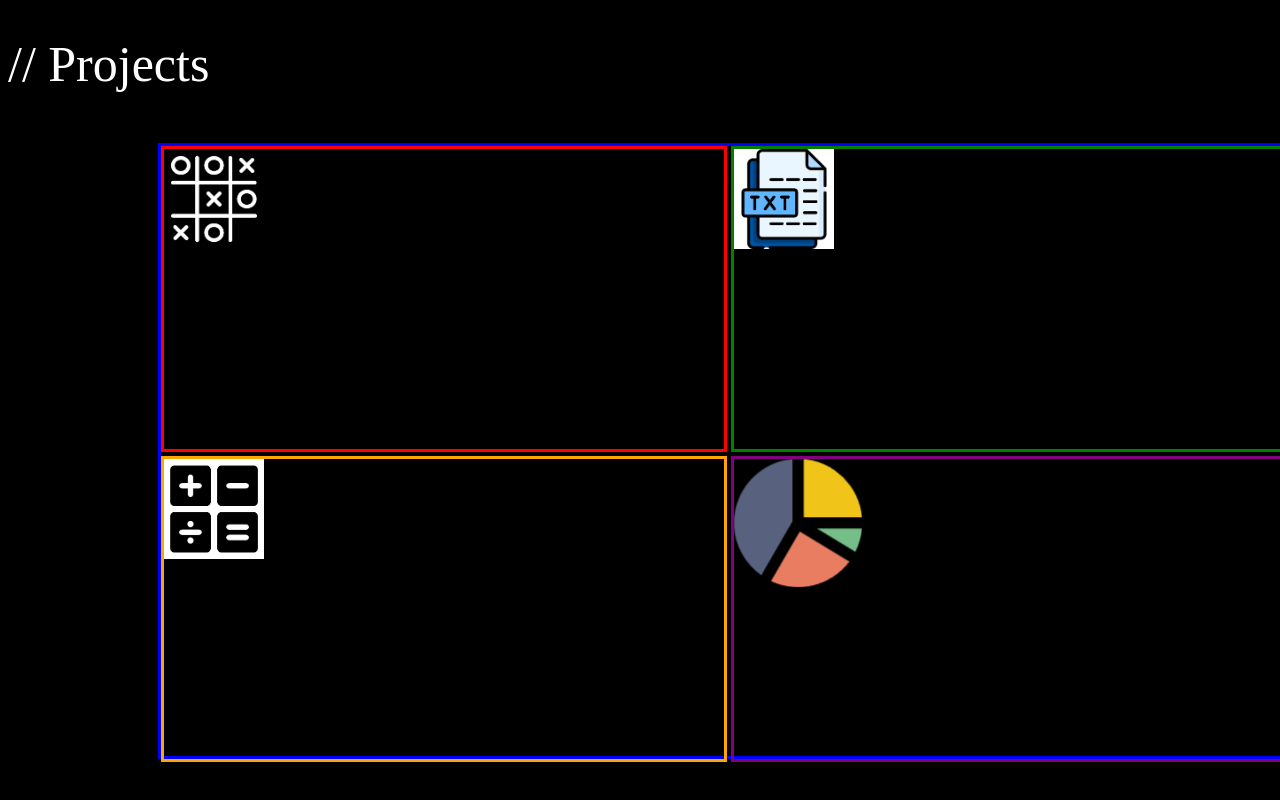
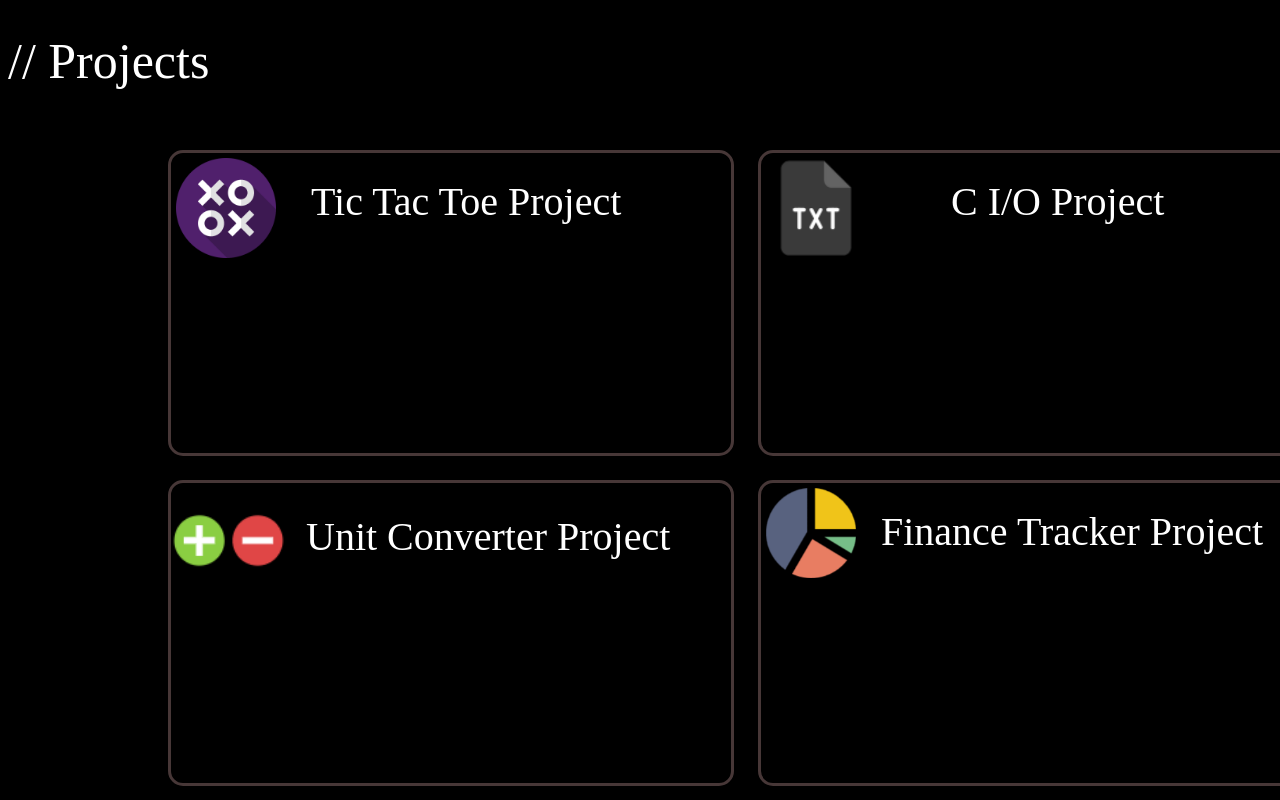
Before and after one commit to BraydenHipp/BraydenHipp.github.io, a plain HTML site: page index.html in a window 1280 px wide. Shown: the part 940-1740 px from the top of the page. Before the commit the page ends 1707 px from the top, so only its background shows below. Drawn offline with Linux system fonts and the light colour scheme; a web font is replaced by a local one.

Commit message:
Changed around some of the icons and added project description headers

```diff
--- a/index.html
+++ b/index.html
@@ -91,27 +91,43 @@
     <div class="project-boxes-container">
 
       <div class="tic-tac-toe-project">
-        <div>
-          <img class="tic-tac-toe-icon" src="images/tictactoe.png">
-        </div>
+
+        <img class="tic-tac-toe-icon" src="images/tic-tac-toe-icon.png">
+
+        <p class="tic-tac-toe-header">
+          Tic Tac Toe Project
+        </p>
+
       </div>
 
       <div class="c-io-project">
-        <div>
-          <img class="text-file-icon" src="images/text_file_icon.png">
-        </div>
+
+          <img class="text-file-icon" src="images/text-file-icon.png">
+
+          <p class="c-io-header">
+            C I/O Project
+          </p>
+
       </div>
 
       <div class="unit-converter-project">
-        <div>
-          <img class="math-symbols-icon" src="images/math_symbols.png">
-        </div>
+
+        <img class="math-symbols-icon" src="images/addition-subtraction-icon.png">
+
+        <p class="unit-converter-header">
+          Unit Converter Project
+        </p>
+
       </div>
 
       <div class="finance-tracker-project">
-        <div>
-          <img class="pie-char-icon" src="images/pie_chart_icon.png">
-        </div>
+
+        <img class="pie-chart-icon" src="images/pie_chart_icon.png">
+
+        <p class="finance-tracker-header">
+          Finance Tracker Project
+        </p>
+
       </div>
 
     </div>
--- a/style.css
+++ b/style.css
@@ -40,7 +40,6 @@ p {
 
 .top-bar {
   display: flex;
-  border-bottom-style: solid;
   padding-top: 10px;
 }
 
@@ -169,67 +168,130 @@ p {
 }
 
 .project-boxes-container {
-  border-color: blue;
-  border-style: solid;
+
   display: block;
   height: 610px;
-  width: 1155px;
+  width: 1200px;
   margin-left: 150px;
   margin-right: 300px;
 }
 
 .tic-tac-toe-project {
-  border-color: red;
+  border-color: rgb(71, 55, 55);
   border-style: solid;
   display: inline-block;
   height: 300px;
   width: 560px;
   contain: strict; /* Makes it so the container doesn't move*/
+  border-radius: 15px;
+  margin: 10px;
+  transition: transform 0.3s ease;
 }
 
 .c-io-project {
-  border-color: green;
+  border-color: rgb(71, 55, 55);
   border-style: solid;
   display: inline-block;
   width: 560px;
   height: 300px;
   contain: strict;
+  border-radius: 15px;
+  margin: 10px;
+  transition: transform 0.3s ease;
 }
 
 .unit-converter-project {
-  border-color: orange;
+  border-color: rgb(71, 55, 55);
   border-style: solid;
   display: inline-block;
   width: 560px;
   height: 300px;
   contain: strict;
+  border-radius: 15px;
+  margin: 10px;
+  transition: transform 0.3s ease;
 }
 
 .finance-tracker-project {
-  border-color: purple;
+  border-color: rgb(71, 55, 55);
   border-style: solid;
   display: inline-block;
   width: 560px;
   height: 300px;
   contain: strict;
+  border-radius: 15px;
+  margin: 10px;
+  transition: transform 0.3s ease;
+}
+
+.tic-tac-toe-project:hover,
+.c-io-project:hover,
+.unit-converter-project:hover,
+.finance-tracker-project:hover {
+  transform: scale(1.05);
+  cursor: pointer;
 }
 
 /* ==========================================================================
-   7. Project Section Internals
-   ========================================================================== */
+7. Tic Tac Toe Project
+========================================================================== */
+
 
 .tic-tac-toe-icon {
   width: 100px;
+  display: inline-block;
+  margin: 5px;
 }
+
+.tic-tac-toe-header {
+  font-family: "Hubot Sans";
+  display: inline-block;
+  font-size: 40px;
+  margin-top: 25px;
+  margin-left: 30px;
+  position: absolute;
+}
+
+
 
 .text-file-icon {
   width: 100px;
+  margin: 5px;
+}
+
+.c-io-header {
+  font-family: "Hubot Sans";
+  display: inline-block;
+  font-size: 40px;
+  margin-top: 25px;
+  margin-left: 80px;
+  position: absolute;
 }
 
 .math-symbols-icon {
-  width: 100px;
+  width: 115px;
+  margin: 0px;
 }
 
-.pie-chart-symbol {
-  width: 100px;
+.unit-converter-header {
+  font-family: "Hubot Sans";
+  display: inline-block;
+  font-size: 40px;
+  margin-top: 30px;
+  margin-left: 20px;
+  position: absolute;
 }
+
+.pie-chart-icon {
+  width: 90px;
+  margin: 5px;
+}
+
+.finance-tracker-header {
+  font-family: "Hubot Sans";
+  display: inline-block;
+  font-size: 40px;
+  margin-top: 25px;
+  margin-left: 20px;
+  position: absolute;
+}
```
Also changed, not shown: images/addition-subtraction-icon.png (added), images/math_symbols.png (deleted), images/text-file-icon.png (added), images/text_file_icon.png (deleted), images/tic-tac-toe-icon.png (added), images/tictactoe.png (deleted).
